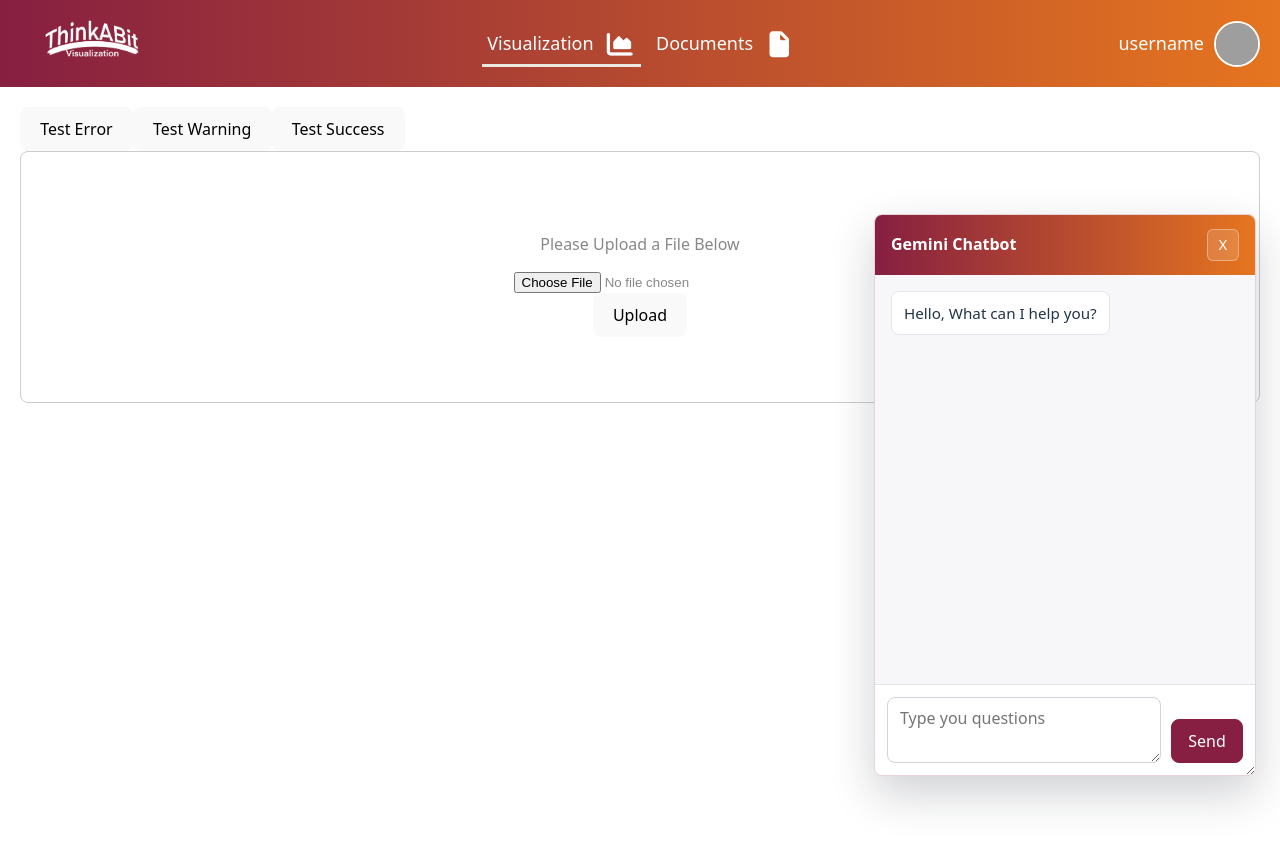
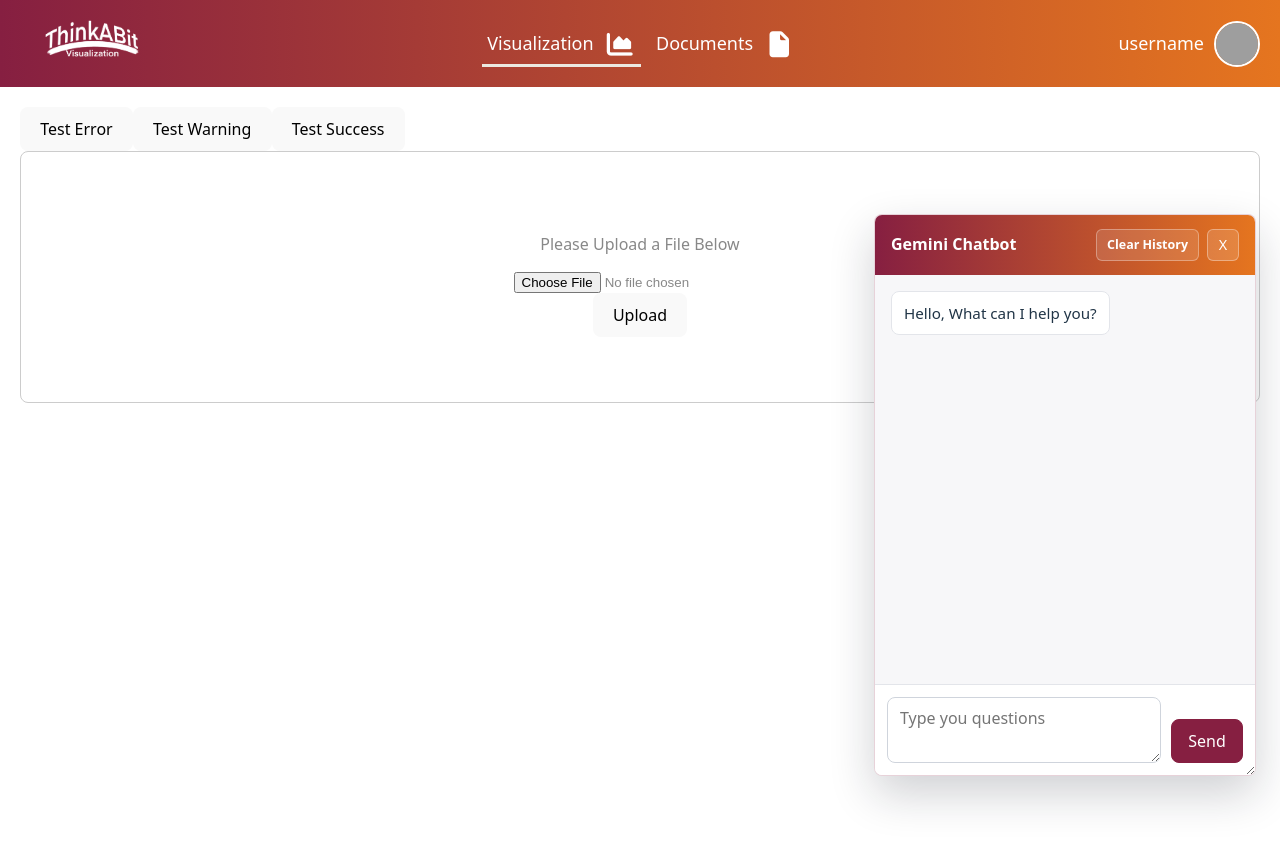
Before and after one commit to Yuna4cd/ThinkABit_2, a React (Vite) app in the folder thinkABit_2/: page /upload in a window 1280 px wide. Both pictures are taken after a click on the button "Open Chatbot". Shown: the top 846 px of the page. Built offline with nearby package versions, Linux system fonts and the light colour scheme; grey boxes are pictures that could not be loaded.

Commit message:
Add clear history btn to Chatbot window

```diff
--- a/thinkABit_2/src/components/ChatBot.css
+++ b/thinkABit_2/src/components/ChatBot.css
@@ -42,6 +42,55 @@
     display: block;
     font-size: 1rem;
     line-height: 1.2;
+}
+
+.window-actions {
+    display: flex;
+    align-items: center;
+    gap: 8px;
+}
+
+.clear-history-btn {
+    display: inline-flex;
+    align-items: center;
+    justify-content: center;
+    min-height: 32px;
+    padding: 0 10px;
+    border: 1px solid rgba(255, 255, 255, 0.32);
+    border-radius: 6px;
+    background: rgba(255, 255, 255, 0.12);
+    color: #ffffff;
+    cursor: pointer;
+    font: inherit;
+    font-size: 0.78rem;
+    font-weight: 600;
+    line-height: 1;
+    white-space: nowrap;
+}
+
+.clear-history-btn:hover {
+    border-color: rgba(255, 255, 255, 0.65);
+    background: rgba(255, 255, 255, 0.2);
+}
+
+.clear-history-btn.is-confirming {
+    background: var(--hokie-primary);
+    color: white;
+}
+
+.clear-history-btn.is-confirming:hover {
+    border-color: rgba(255, 255, 255, 0.9);
+}
+
+.clear-history-btn:disabled {
+    cursor: not-allowed;
+    opacity: 0.58;
+}
+
+.clear-history-btn:focus-visible,
+.window-close:focus-visible {
+    outline: 3px solid rgba(255, 255, 255, 0.36);
+    outline-offset: 2px;
 }
 
 .window-close {
--- a/thinkABit_2/src/components/ChatBot.jsx
+++ b/thinkABit_2/src/components/ChatBot.jsx
@@ -11,6 +11,7 @@ export default function Chatbot() {
     const [isOpen, setIsOpen] = useState(false)
     const [input, setInput] = useState("")
     const [isLoading, setIsLoading] = useState(false)
+    const [isConfirmingClear, setIsConfirmingClear] = useState(false)
     const [resp, setResp] = localStorage("chat_history", defaultMessages)
     const respEndRef = useRef(null)
 
@@ -18,11 +19,18 @@ export default function Chatbot() {
         respEndRef.current?.scrollIntoView({behavior: "smooth"})
     }, [resp, isOpen])
 
+    useEffect(() => {
+        if (!isOpen) {
+            setIsConfirmingClear(false)
+        }
+    }, [isOpen])
+
 
 
     const sendInput = async () => {
         const trim = input.trim()
         if (!trim || isLoading) return;
+        setIsConfirmingClear(false)
         const userInput = {
             role: "user",
             text: trim
@@ -86,6 +94,19 @@ export default function Chatbot() {
         }
     }
 
+    const handleClearHistoryClick = () => {
+        if (!isConfirmingClear) {
+            setIsConfirmingClear(true)
+            return
+        }
+
+        window.localStorage.removeItem("chat_history")
+        window.localStorage.removeItem("dataset_id");
+        window.localStorage.removeItem("session_id");
+        setResp(defaultMessages)
+        setIsConfirmingClear(false)
+    }
+
     return (
         <div className="chatbot-container">
             { isOpen ?
@@ -94,9 +115,18 @@ export default function Chatbot() {
                     <div>
                         <strong>Gemini Chatbot</strong>
                     </div>
-                    <button className="window-close" onClick={() => {setIsOpen(false)}}>
-                        X
-                    </button>
+                    <div className="window-actions">
+                        <button
+                            className={`clear-history-btn ${isConfirmingClear ? "is-confirming" : ""}`}
+                            onClick={handleClearHistoryClick}
+                            disabled={isLoading}
+                        >
+                            {isConfirmingClear ? "Confirm Clear" : "Clear History"}
+                        </button>
+                        <button className="window-close" onClick={() => {setIsOpen(false)}}>
+                            X
+                        </button>
+                    </div>
                 </div>
                 <div className="window-body">
                     {resp.map((msg, index) => (
```
